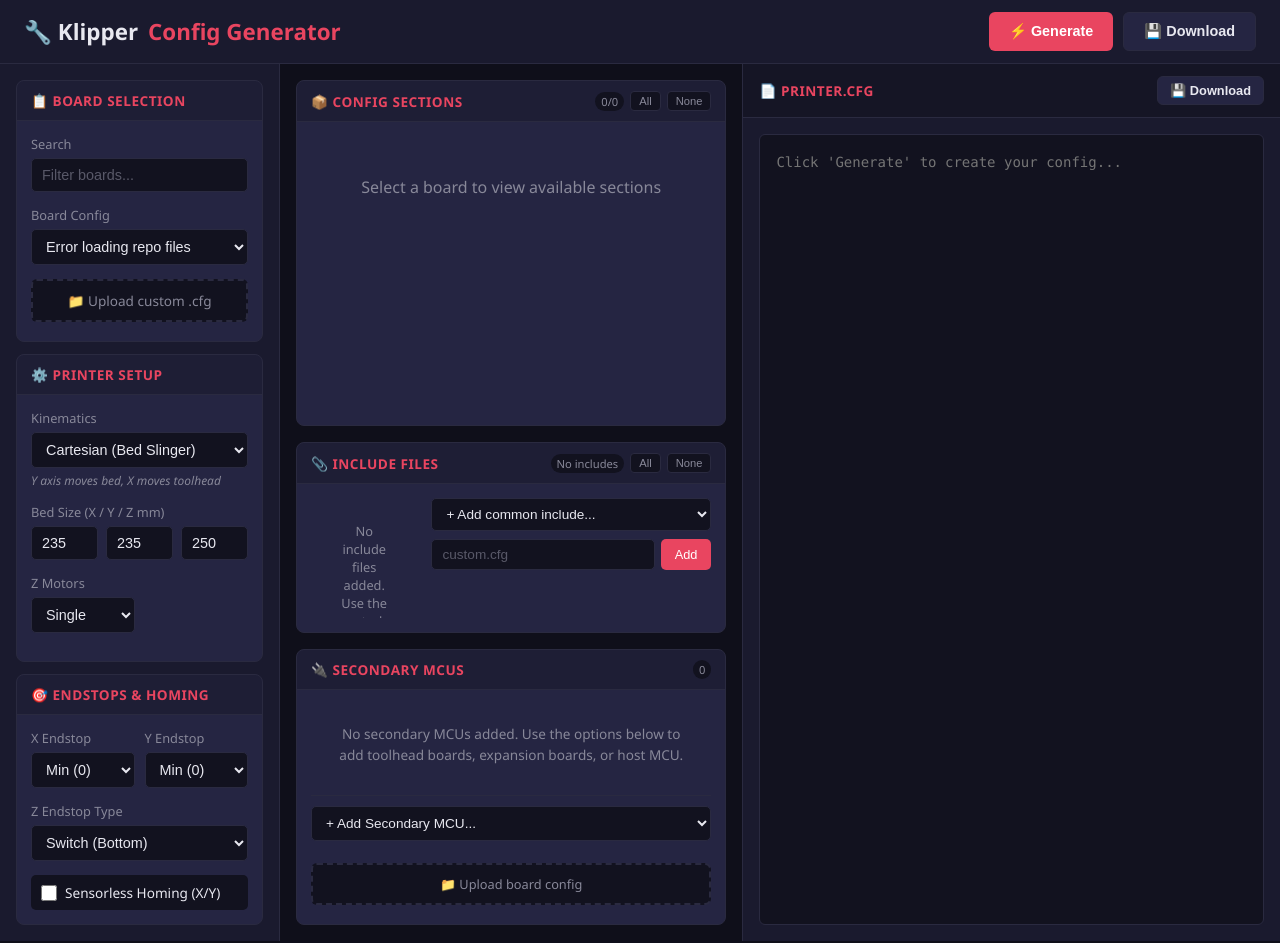
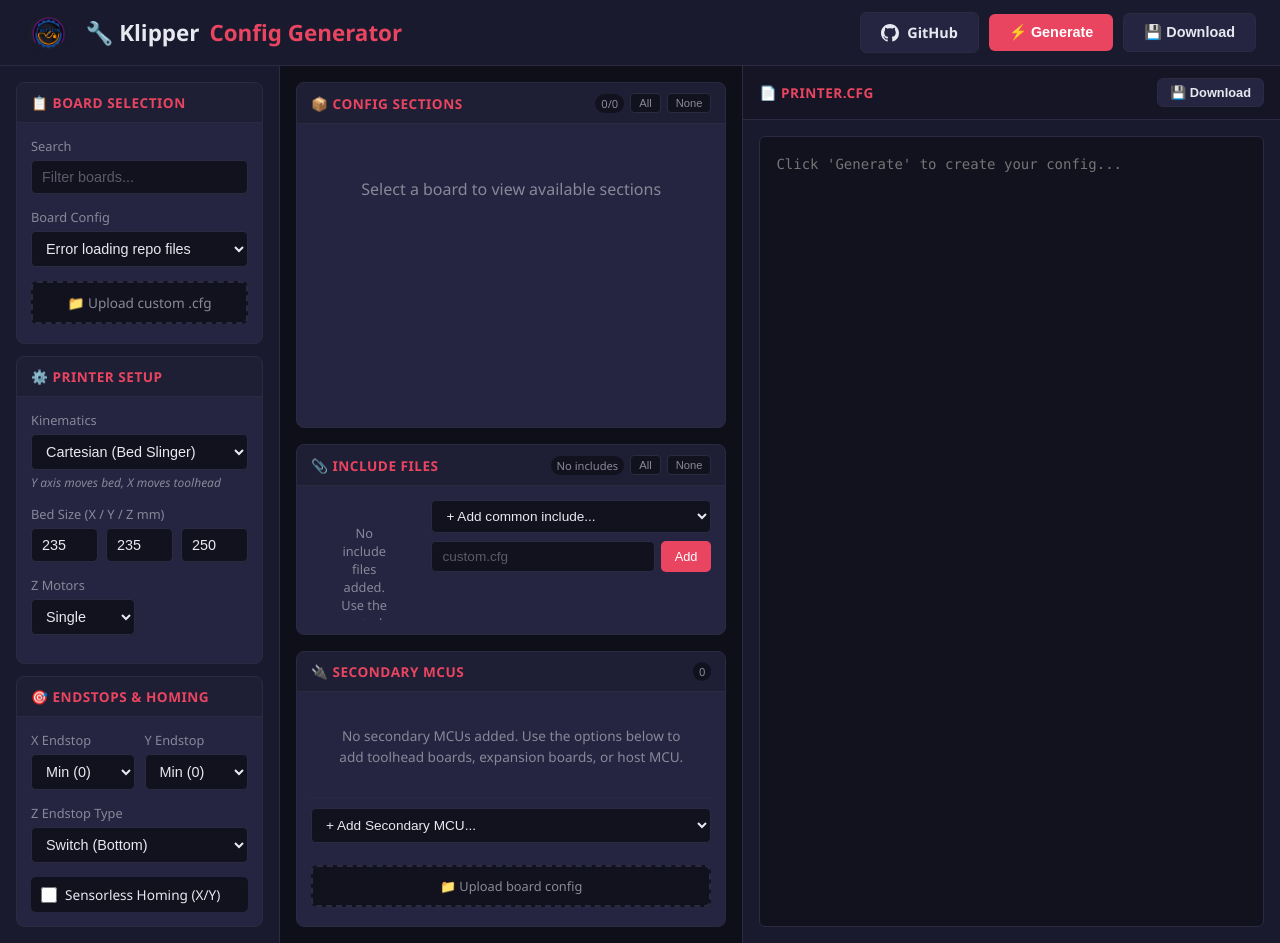
Before and after one commit to Kanrog/klipper-config-generator, a plain HTML site: page index.html in a window 1280 px wide. Drawn offline with Linux system fonts and the light colour scheme; no server answers.

Commit message:
add logo

```diff
--- a/index.html
+++ b/index.html
@@ -41,9 +41,13 @@
       flex-shrink: 0;
     }
 
+    .header-brand { display: flex; align-items: center; gap: 12px; }
+    .header-logo { height: 36px; width: auto; }
     .header h1 { font-size: 1.4rem; color: var(--text-primary); display: flex; align-items: center; gap: 10px; }
     .header h1 span { color: var(--accent); }
-    .header-actions { display: flex; gap: 10px; }
+    .header-actions { display: flex; gap: 10px; align-items: center; }
+    .github-link { display: inline-flex; align-items: center; gap: 6px; text-decoration: none; }
+    .github-link svg { flex-shrink: 0; }
 
     .main-container {
       flex: 1;
@@ -231,13 +235,20 @@
     /* Responsive */
     @media (max-width: 1400px) { .main-container { grid-template-columns: 280px minmax(350px, 1fr) minmax(400px, 42%); } .sections-grid { grid-template-columns: 1fr; } }
     @media (max-width: 1100px) { .main-container { grid-template-columns: 260px 1fr; grid-template-rows: 1fr 1fr; } .center-column { grid-row: 1; grid-column: 2; } .right-column { grid-row: 2; grid-column: 1 / -1; border-left: none; border-top: 1px solid var(--border); max-height: 350px; } .includes-container { grid-template-columns: 1fr; } }
-    @media (max-width: 800px) { .main-container { grid-template-columns: 1fr; grid-template-rows: auto auto 1fr; } .left-column, .center-column, .right-column { border: none; max-height: none; } .right-column { min-height: 300px; } }
+    @media (max-width: 800px) { .main-container { grid-template-columns: 1fr; grid-template-rows: auto auto 1fr; } .left-column, .center-column, .right-column { border: none; max-height: none; } .right-column { min-height: 300px; } .header-brand { gap: 8px; } .header-logo { height: 28px; } .header h1 { font-size: 1.1rem; } }
   </style>
 </head>
 <body>
   <div class="header">
-    <h1>🔧 Klipper <span>Config Generator</span></h1>
+    <div class="header-brand">
+      <img src="fairline_logo.png" alt="Fairline Logo" class="header-logo">
+      <h1>🔧 Klipper <span>Config Generator</span></h1>
+    </div>
     <div class="header-actions">
+      <a href="https://github.com/your-username/your-repo" target="_blank" rel="noopener noreferrer" class="btn btn-secondary github-link">
+        <svg height="18" width="18" viewBox="0 0 16 16" fill="currentColor"><path d="M8 0C3.58 0 0 3.58 0 8c0 3.54 2.29 6.53 5.47 7.59.4.07.55-.17.55-.38 0-.19-.01-.82-.01-1.49-2.01.37-2.53-.49-2.69-.94-.09-.23-.48-.94-.82-1.13-.28-.15-.68-.52-.01-.53.63-.01 1.08.58 1.23.82.72 1.21 1.87.87 2.33.66.07-.52.28-.87.51-1.07-1.78-.2-3.64-.89-3.64-3.95 0-.87.31-1.59.82-2.15-.08-.2-.36-1.02.08-2.12 0 0 .67-.21 2.2.82.64-.18 1.32-.27 2-.27.68 0 1.36.09 2 .27 1.53-1.04 2.2-.82 2.2-.82.44 1.1.16 1.92.08 2.12.51.56.82 1.27.82 2.15 0 3.07-1.87 3.75-3.65 3.95.29.25.54.73.54 1.48 0 1.07-.01 1.93-.01 2.2 0 .21.15.46.55.38A8.013 8.013 0 0016 8c0-4.42-3.58-8-8-8z"/></svg>
+        GitHub
+      </a>
       <button class="btn btn-primary" onclick="generate()">⚡ Generate</button>
       <button class="btn btn-secondary" onclick="download()">💾 Download</button>
     </div>
```
